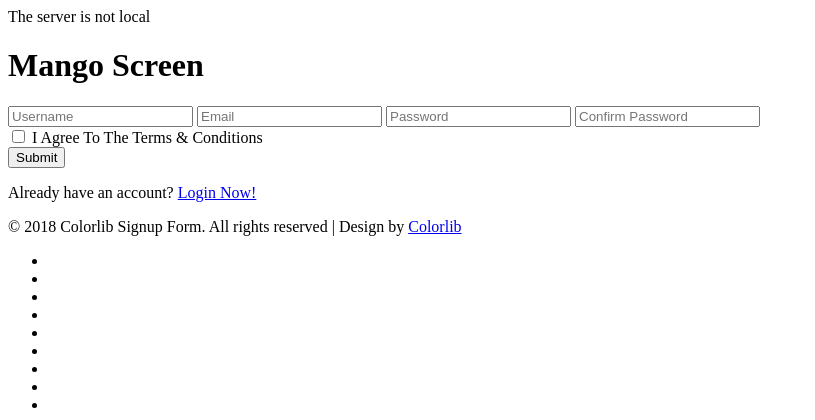
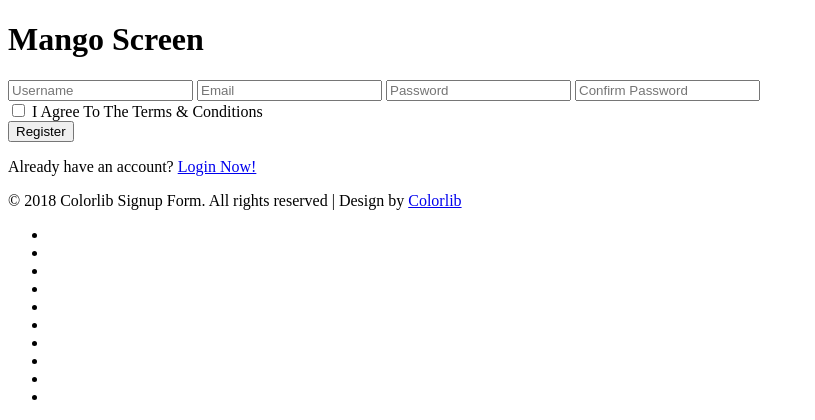
Before and after one commit to Team-Mango-2018/mangoscreen, a PHP site: page /signup.php in a window 1280 px wide. Shown: the top 420 px of the page, without its empty margins (0-815 px from the left). Run offline with PHP 8.4, Linux system fonts and the light colour scheme; data that the repository does not hold is empty; some libraries are stand-ins or nearby versions.

Commit message:
Working Commit - 21 Nov 2018 21:51:53

```diff
--- a/page/login.php
+++ b/page/login.php
@@ -1,11 +1,10 @@
+<?php include('server.php') ?>
 <!--
 Author: Colorlib
 Author URL: https://colorlib.com
 License: Creative Commons Attribution 3.0 Unported
 License URL: http://creativecommons.org/licenses/by/3.0/
 -->
-
-<?php include('server.php') ?>
 
 <!DOCTYPE html>
 <html>
--- a/page/server.php
+++ b/page/server.php
@@ -1,6 +1,4 @@
 <?php
-
-
 session_start();
 
 //Changes by Penuel ; source at https://wordpress.stackexchange.com/questions/54453/functions-php-code-that-only-runs-on-localhost
@@ -23,8 +21,6 @@
 	$db_password = "#-mang-pass-2819-*" ;
 	$message_1 = "<p> The server is not local </p>";
 }
-
-	echo $message_1 ;
 
 // initializing variables
 $username = "";
--- a/page/signup.php
+++ b/page/signup.php
@@ -1,3 +1,4 @@
+<?php include('server.php') ?>
 <!--
 Author: Colorlib
 Author URL: https://colorlib.com
@@ -5,7 +6,7 @@
 License URL: http://creativecommons.org/licenses/by/3.0/
 -->
 
-<?php include('server.php') ?>
+
 
 <!DOCTYPE html>
 <html>
@@ -56,7 +57,7 @@
                     <!-- Re-captcha -->
                     <div class="g-recaptcha" data-sitekey="6LcsB3wUAAAAABKvJ0Dyu4D4eS-u_bvaPOGnDTYy"></div>
                     <!-- Submission button -->
-                    <input type="submit" name="reg_user">
+                    <input type="submit" name="reg_user" value="Register">
                 </form>
                 <p>Already have an account? <a href="login.php"> Login Now!</a></p>
             </div>
```
